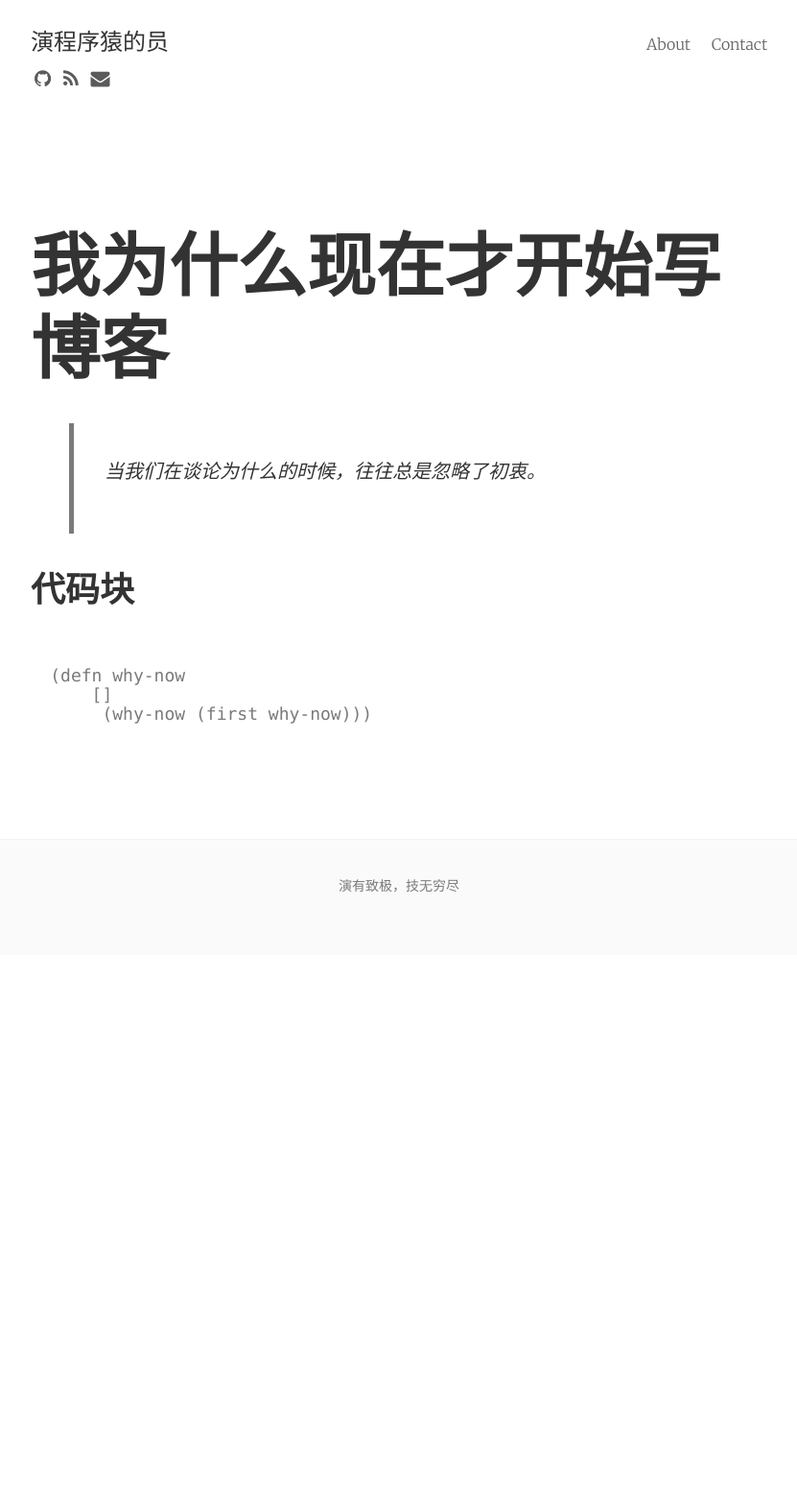
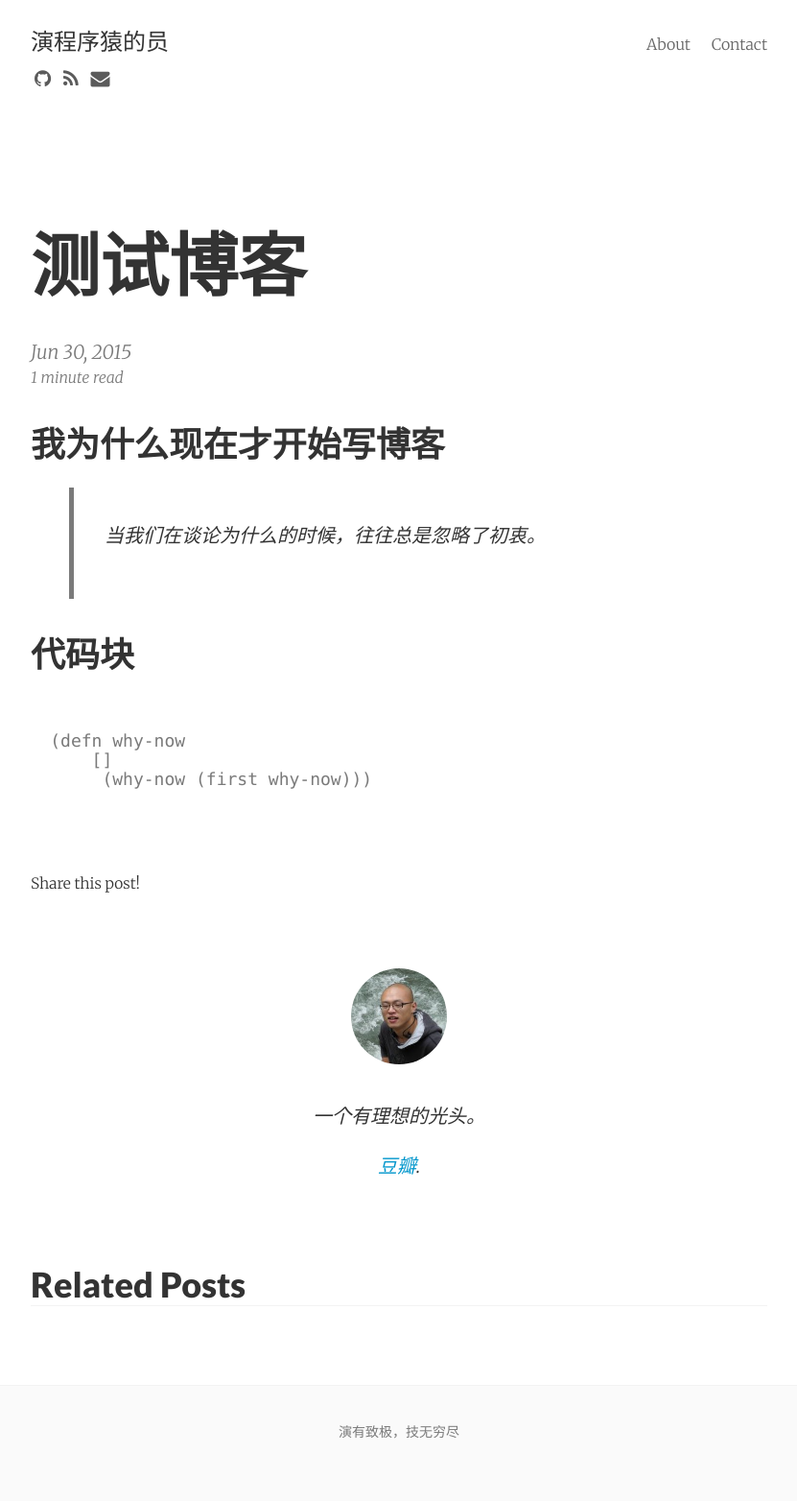
Before and after one commit to zacyang/zacyang.github.io, a Jekyll site: the page built from _posts/2015-06-30-why-I-start-my-blog-so-late.markdown, in a window 1280 px wide. Shown: the whole page at 96% size, without its empty margins (224-1055 px from the left). Built offline with Jekyll 4.4.1, drawn with Linux system fonts in a browser that asks for light colours; nearby versions of some CDN libraries; Markdown is read by kramdown in place of the engine named in the settings; comment, search, counter and statistics services are not loaded; before the commit the page ends 995 px from its top, so only the background shows below that; part of the change alters nothing that is shown.

```diff
--- a/_config.yml
+++ b/_config.yml
@@ -16,7 +16,7 @@ show_post_footers:  true
 
 # Disqus post comments
 # (leave blank to disable Disqus)
-disqus_shortname: disqus_j9An9S59wA
+disqus_shortname: httpzacyanggithubio
 
 # Social icons
 show_social_icons: true
--- a/_layouts/default.html
+++ b/_layouts/default.html
@@ -11,6 +11,19 @@
       </div>
     </div>
   </div>
+  <div id="disqus_thread"></div>
+  <script type="text/javascript">
+      /* * * CONFIGURATION VARIABLES * * */
+      var disqus_shortname = 'httpzacyanggithubio';
+
+      /* * * DON'T EDIT BELOW THIS LINE * * */
+      (function() {
+          var dsq = document.createElement('script'); dsq.type = 'text/javascript'; dsq.async = true;
+          dsq.src = '//' + disqus_shortname + '.disqus.com/embed.js';
+          (document.getElementsByTagName('head')[0] || document.getElementsByTagName('body')[0]).appendChild(dsq);
+      })();
+  </script>
+  <noscript>Please enable JavaScript to view the <a href="https://disqus.com/?ref_noscript" rel="nofollow">comments powered by Disqus.</a></noscript>
 
   {% include footer.html %}
 
--- a/_layouts/post.html
+++ b/_layouts/post.html
@@ -1,6 +1,5 @@
 ---
 layout: default
-comments: true
 ---
 
 {% assign minutes = content | number_of_words | divided_by: 180 %}
@@ -28,24 +27,21 @@ comments: true
 {% if site.show_post_footers %}
 {% include post_footer.html %}
 {% endif %}
-site.disqus_shortname = {% site.disqus_shortname %}
-<!--{% if site.disqus_shortname %}-->
 
+{% if site.disqus_shortname %}
 <div id="disqus_thread"></div>
 <script type="text/javascript">
-    /* * * CONFIGURATION VARIABLES * * */
-    var disqus_shortname = 'httpzacyanggithubio';
+    var disqus_shortname  = '{{ site.disqus_shortname }}';
+    var disqus_identifier = '{{ page.id }}';
 
-    /* * * DON'T EDIT BELOW THIS LINE * * */
     (function() {
         var dsq = document.createElement('script'); dsq.type = 'text/javascript'; dsq.async = true;
         dsq.src = '//' + disqus_shortname + '.disqus.com/embed.js';
         (document.getElementsByTagName('head')[0] || document.getElementsByTagName('body')[0]).appendChild(dsq);
     })();
 </script>
-<noscript>Please enable JavaScript to view the <a href="https://disqus.com/?ref_noscript" rel="nofollow">comments powered by Disqus.</a></noscript>
-
-<!--{% endif %}-->
+<noscript>Please enable JavaScript to view the <a href="http://disqus.com/?ref_noscript">comments powered by Disqus.</a></noscript>
+{% endif %}
 
 {% if site.show_related_posts %}
 <h3 class="related-post-title">Related Posts</h3>
--- a/_posts/2015-06-30-why-I-start-my-blog-so-late.markdown
+++ b/_posts/2015-06-30-why-I-start-my-blog-so-late.markdown
@@ -1,17 +1,15 @@
 ---
-layout: default
+layout: post
 title:  "测试博客"
 date:   2015-06-30 10:29:11
-categories: Testing
+categories: 个人
 ---
 
-#我为什么现在才开始写博客
+###我为什么现在才开始写博客
 
 >
 >当我们在谈论为什么的时候，往往总是忽略了初衷。
 >
-
-
 
 
 
```
Lines whose indentation alone changed are shown as unchanged.
